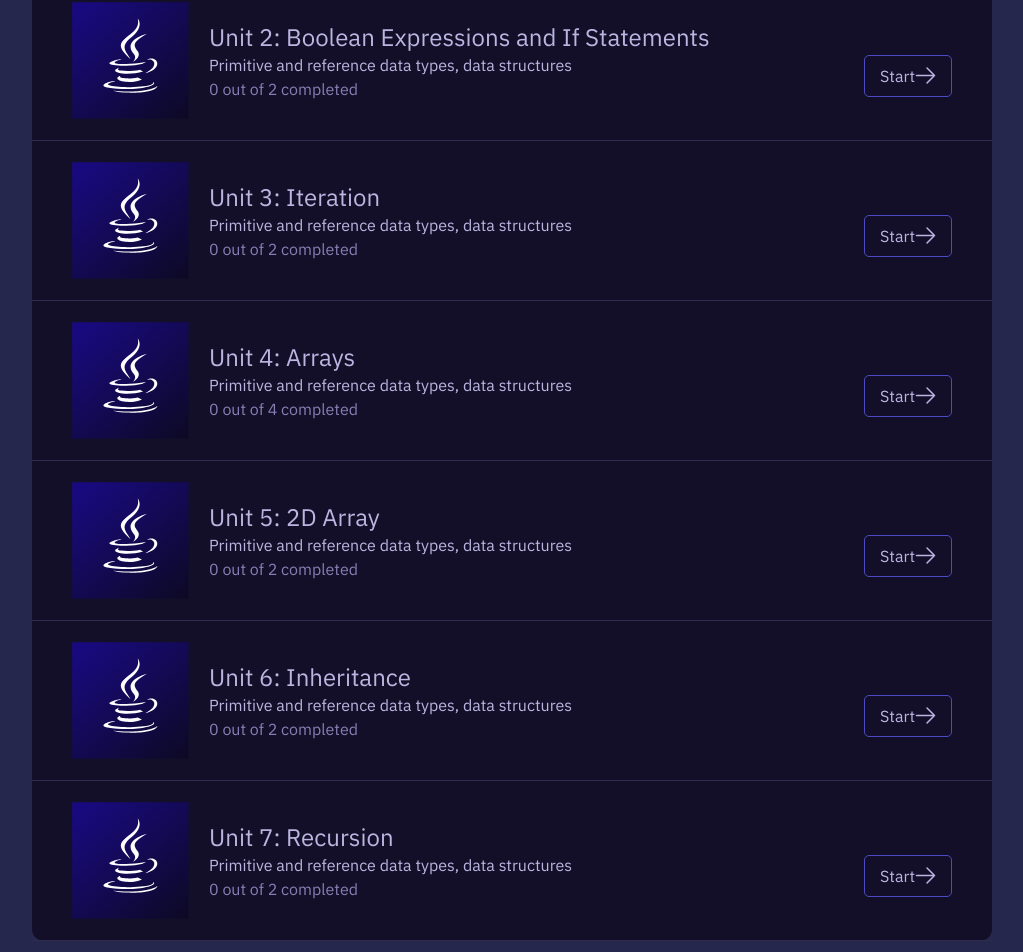
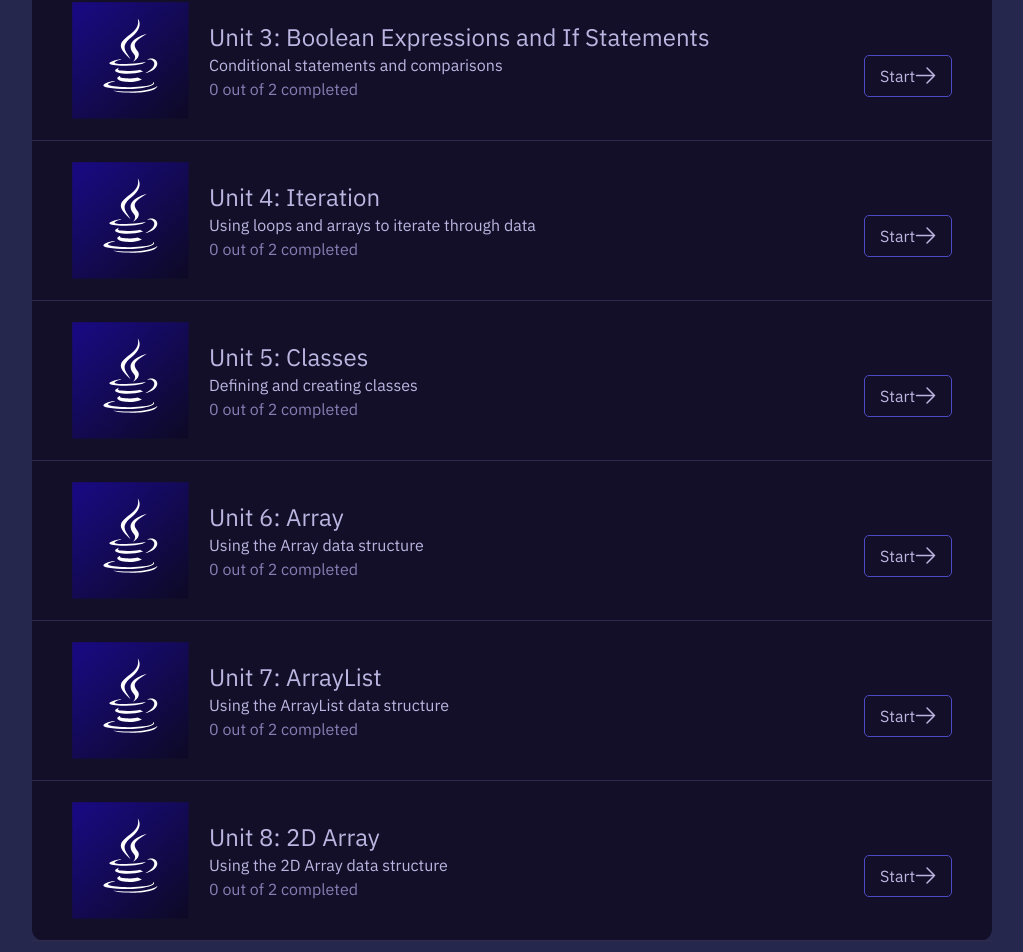
Before and after one commit to rayedchow/codeu, a Next.js app: page /courses/java/course-list in a window 1280 px wide. Shown: the part 489-1441 px from the top of the page, without its empty margins (128-1151 px from the left). Built offline with nearby package versions, Linux system fonts and the light colour scheme.

Commit message:
course-list

```diff
--- a/pages/courses/java/course-list.tsx
+++ b/pages/courses/java/course-list.tsx
@@ -3,50 +3,50 @@ import CourseListComponent from '../../../components/CourseListComponent'
 
 const courses = [
   {
-    title: "Java Basics",
+    title: "Primitive Types",
     description: "Primitive and reference data types, data structures",
     completed: 0,
     exerciseCount: 2,
   },
   {
-    title: "Objects",
+    title: "Using Objects",
     description: "Learn how to create objects and define classes",
     completed: 0,
     exerciseCount: 2,
   },
   {
     title: "Boolean Expressions and If Statements",
-    description: "Primitive and reference data types, data structures",
+    description: "Conditional statements and comparisons",
     completed: 0,
     exerciseCount: 2,
   },
   {
     title: "Iteration",
-    description: "Primitive and reference data types, data structures",
+    description: "Using loops and arrays to iterate through data",
     completed: 0,
     exerciseCount: 2,
   },
   {
-    title: "Arrays",
-    description: "Primitive and reference data types, data structures",
-    completed: 0,
-    exerciseCount: 4,
-  },
-  {
-    title: "2D Array",
-    description: "Primitive and reference data types, data structures",
+    title: "Classes",
+    description: "Defining and creating classes",
     completed: 0,
     exerciseCount: 2,
   },
   {
-    title: "Inheritance",
-    description: "Primitive and reference data types, data structures",
+    title: "Array",
+    description: "Using the Array data structure",
     completed: 0,
     exerciseCount: 2,
   },
   {
-    title: "Recursion",
-    description: "Primitive and reference data types, data structures",
+    title: "ArrayList",
+    description: "Using the ArrayList data structure",
+    completed: 0,
+    exerciseCount: 2,
+  },
+  {
+    title: "2D Array",
+    description: "Using the 2D Array data structure",
     completed: 0,
     exerciseCount: 2,
   },
@@ -62,7 +62,7 @@ const Java = () => {
       <Content>
         <section className="relative bg-[#130F28] w-[60rem] m-auto rounded-xl mt-[50px]">
           {courses.map((item, i) => (
-            <CourseListComponent key={i} title={`Unit ${i}: ${item.title}`} description={item.description} completed={item.completed} exerciseCount={item.exerciseCount} />
+            <CourseListComponent key={i} title={`Unit ${i+1}: ${item.title}`} description={item.description} completed={item.completed} exerciseCount={item.exerciseCount} />
           ))}
         </section>
       </Content>
--- a/pages/courses/java/exam.tsx
+++ b/pages/courses/java/exam.tsx
@@ -0,0 +1,9 @@
+const Exam = () => {
+	return (
+		<>
+			Exam
+		</>
+	)
+}
+
+export default Exam
```
